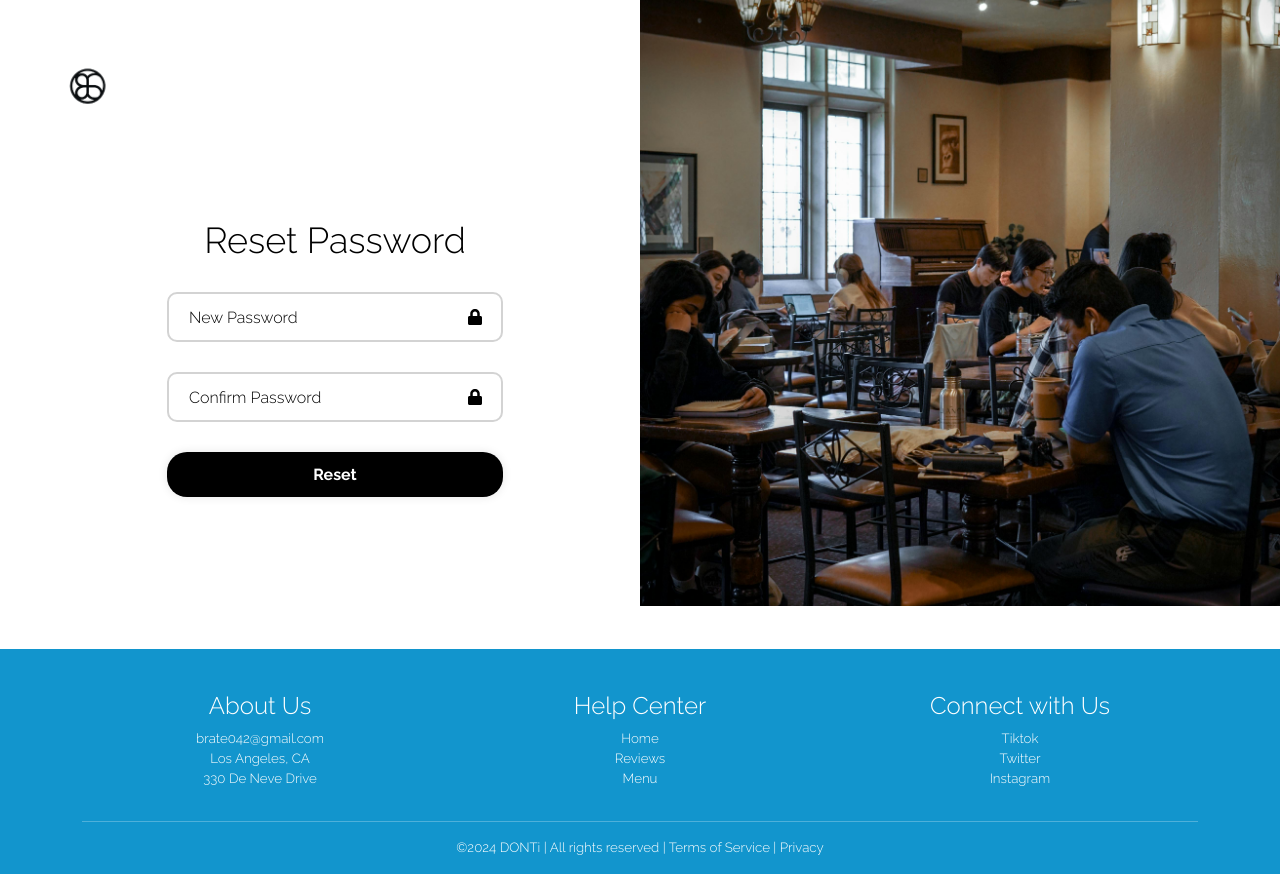
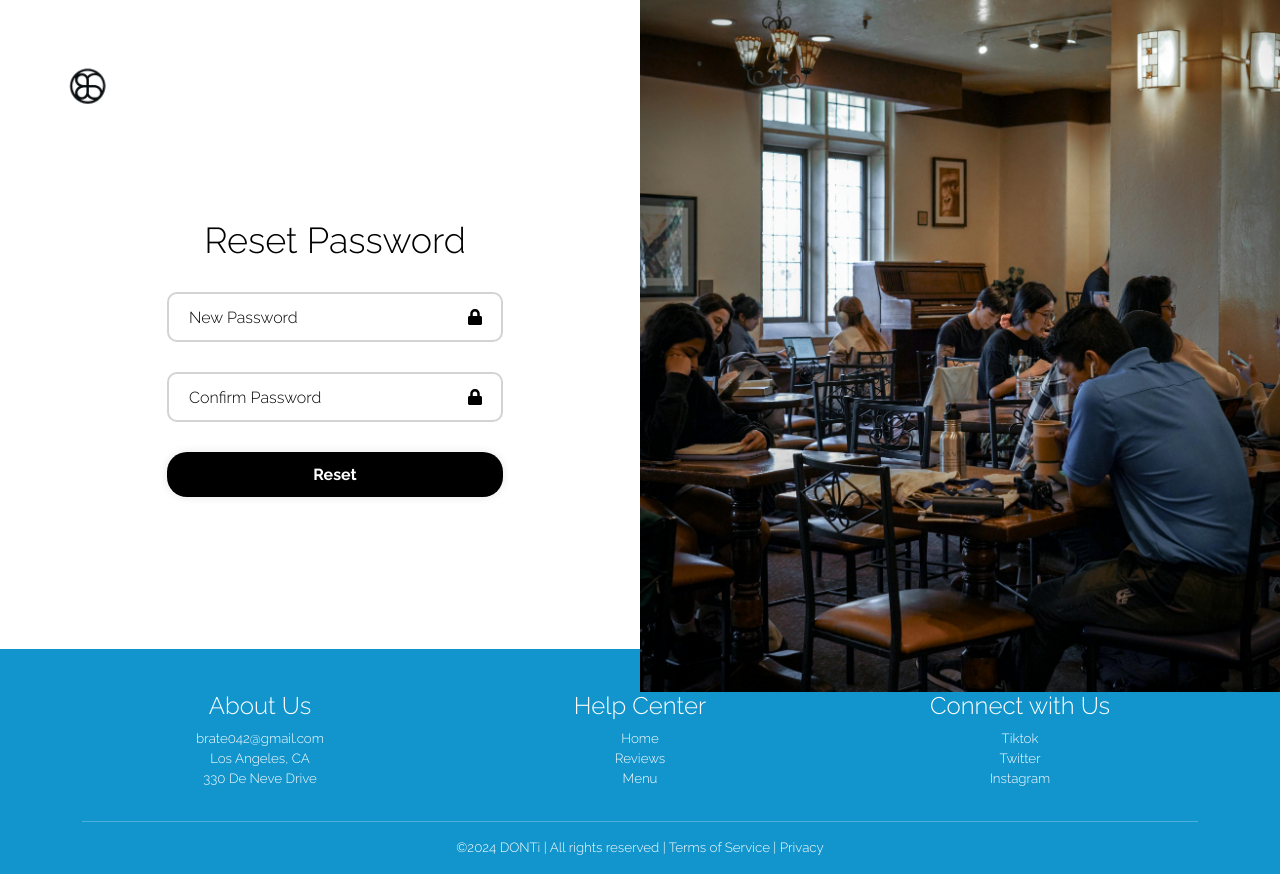
Before and after one commit to olana-abraham/B-Rates, a React (Create React App) app in the folder b-rate/: page /password_reset in a window 1280 px wide. Built offline with nearby package versions, Linux system fonts and the light colour scheme; a web font is replaced by a local one.

Commit message:
CSS minor fixes.

```diff
--- a/b-rate/src/pages/login.css
+++ b/b-rate/src/pages/login.css
@@ -24,6 +24,15 @@
 
 }
 
+.resetimage {
+    position: absolute;
+    top: 0;
+    right: 0;
+    width: 50%;
+    height: 86.5vh;
+    object-fit: cover;
+
+}
 
 
 
--- a/b-rate/src/pages/password_reset.js
+++ b/b-rate/src/pages/password_reset.js
@@ -48,7 +48,7 @@ export default function PasswordReset() {
                     <button type="submit">Reset</button>
                 </form>
                 <div>
-                    <img src={myImage} alt="My Image" className='image' />
+                    <img src={myImage} alt="My Image" className='resetimage' />
                 </div>
             </div>
         </div>
```
